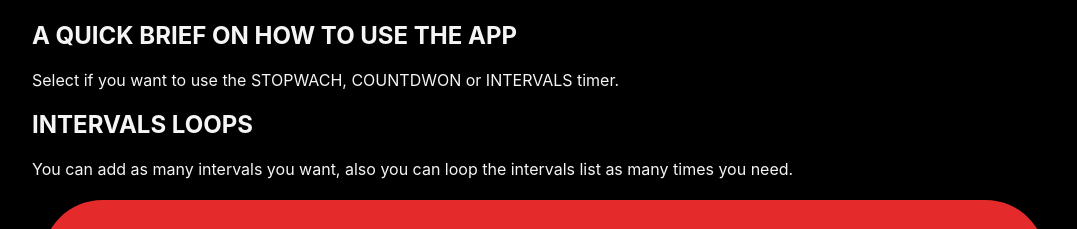
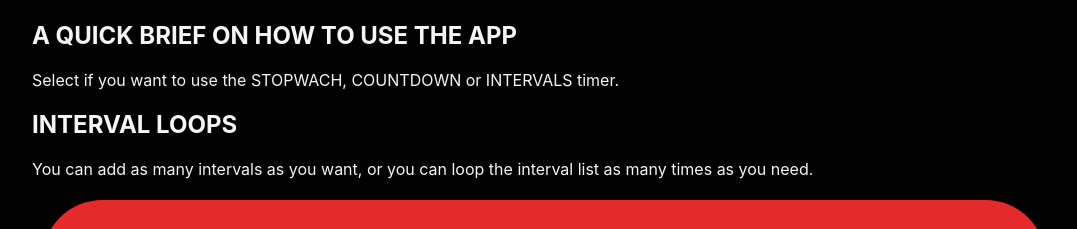
Before and after one commit to nzarg/intervals-react-app, a React (Create React App) app: page / in a window 1280 px wide. Shown: the part 167-396 px from the top of the page, without its empty margins (96-1173 px from the left). Built offline with nearby package versions, Linux system fonts and the light colour scheme.

Commit message:
intervals app 3.8

```diff
--- a/src/Components/ContolButtons/ControlButtons.scss
+++ b/src/Components/ContolButtons/ControlButtons.scss
@@ -48,6 +48,7 @@
   margin: 1% 2%;
   padding: 1% 3%;
 }
+
 .btn-menu {
   border-radius: 2.5svh;
   font-size: 1.25rem;
--- a/src/Components/StopWatch/StopWatch.jsx
+++ b/src/Components/StopWatch/StopWatch.jsx
@@ -166,7 +166,7 @@ function StopWatch() {
 		setIsCountdown(true);
 		setIsInterval(false);
 		setIsStopwatch(false);
-		setTimersArray([2000])
+		setTimersArray([120000])
 		setTime(0);
 		setSets(1);
 		setGoBack(true);
@@ -179,7 +179,7 @@ function StopWatch() {
 		setIsInterval(true);
 		setIsStopwatch(false);
 		setActivitiesArray(['squats', 'rest'])
-		setTimersArray([2000, 2000])
+		setTimersArray([30000, 15000])
 		setTime(0);
 		setTotalSets(2);
 		setGoBack(true);
--- a/src/pages/Home.js
+++ b/src/pages/Home.js
@@ -7,9 +7,9 @@ const Home = () => {
 		<div className="home">
 			<h1 className="text-center">INTERVALS APP</h1>
 			<h2>A QUICK BRIEF ON HOW TO USE THE APP</h2>
-			<p>Select if you want to use the STOPWACH, COUNTDWON or INTERVALS timer.</p>
-			<h2>INTERVALS LOOPS</h2>
-			<p>You can add as many intervals you want, also you can loop the intervals list as many times you need.</p>
+			<p>Select if you want to use the STOPWACH, COUNTDOWN or INTERVALS timer.</p>
+			<h2>INTERVAL LOOPS</h2>
+			<p>You can add as many intervals as you want, or you can loop the interval list as many times as you need.</p>
 			<Link to="/stopwatch" className="btn btn-text btn-wide red-back">LET'S GET STARTED!</Link>
 		</div>
 	)
```
